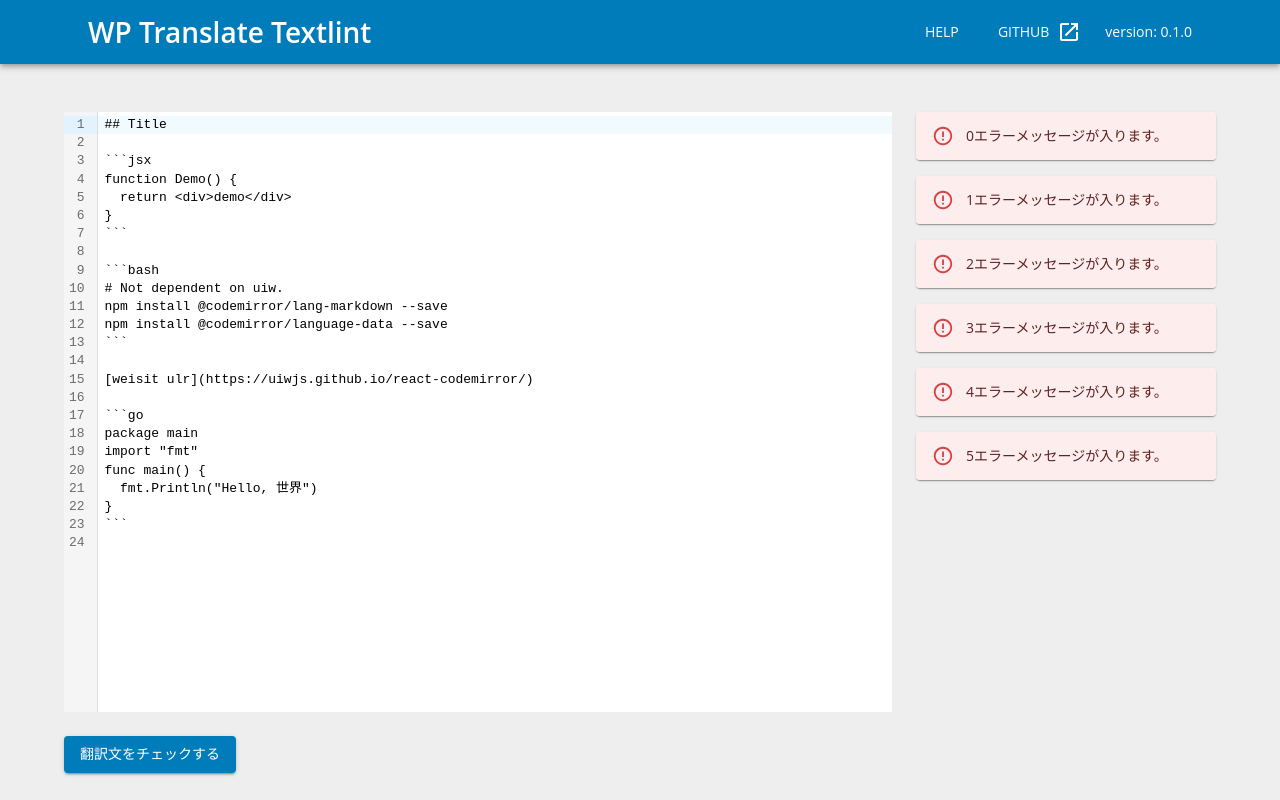
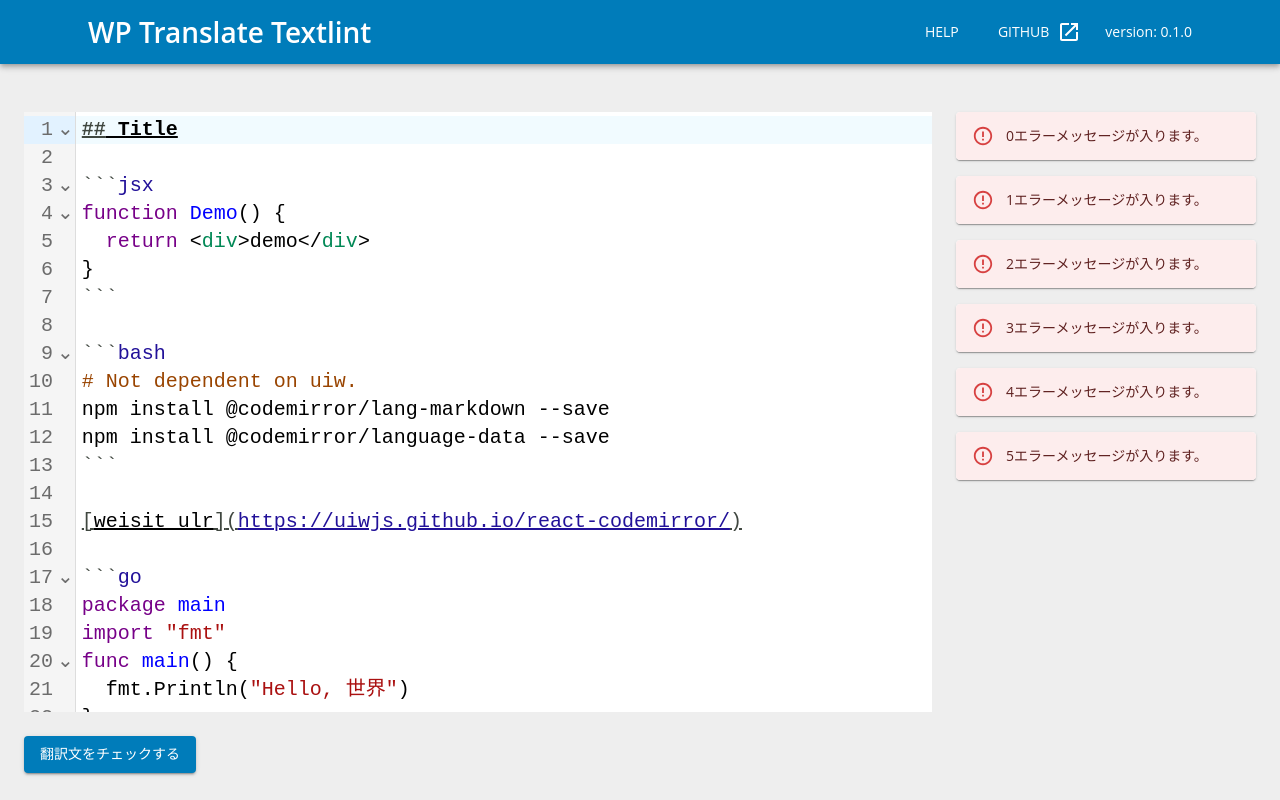
Before and after one commit to t-hamano/wp-translate-textlint, a React app: page / in a window 1280 px wide. Built offline with nearby package versions, Linux system fonts and the light colour scheme; the HTML template or start-up script is replaced by a standard one.

Commit message:
CodeMirror動作修正、レイアウト調整

```diff
--- a/src/App.tsx
+++ b/src/App.tsx
@@ -23,7 +23,7 @@ const App = () => {
 			<Box mb={ 6 }>
 				<Header />
 			</Box>
-			<Container maxWidth="lg">
+			<Container maxWidth="xl">
 				<Box display="flex" mb={ 3 } alignItems="flex-start">
 					<Box sx={ { flex: 1 } }>
 						<CodeEditor />
--- a/src/components/CodeEditor.tsx
+++ b/src/components/CodeEditor.tsx
@@ -3,8 +3,8 @@
  */
 // import { TextlintKernel } from '@textlint/kernel';
 import CodeMirror from '@uiw/react-codemirror';
-// import { markdown, markdownLanguage } from '@codemirror/lang-markdown';
-// import { languages } from '@codemirror/language-data';
+import { markdown, markdownLanguage } from '@codemirror/lang-markdown';
+import { languages } from '@codemirror/language-data';
 
 // const textlintKernel = new TextlintKernel();
 
@@ -50,7 +50,7 @@ const CodeEditor = () => {
 		<div className="code-editor">
 			<CodeMirror
 				value={ code }
-				// extensions={ [ markdown( { base: markdownLanguage, codeLanguages: languages } ) ] }
+				extensions={ [ markdown( { base: markdownLanguage, codeLanguages: languages } ) ] }
 			/>
 		</div>
 	);
--- a/src/scss/code-editor.scss
+++ b/src/scss/code-editor.scss
@@ -1,5 +1,7 @@
 .code-editor {
 	flex: 1;
+	font-family: "Open Sans", sans-serif;
+	font-size: 20px;
 
 	.cm-editor {
 		height: 600px;
```
Also changed, not shown: 1 other file (tests, documents, lock files or other folders).
